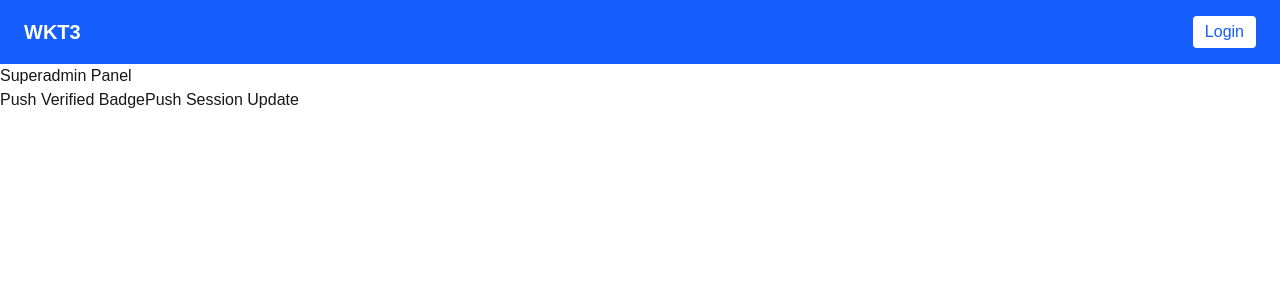
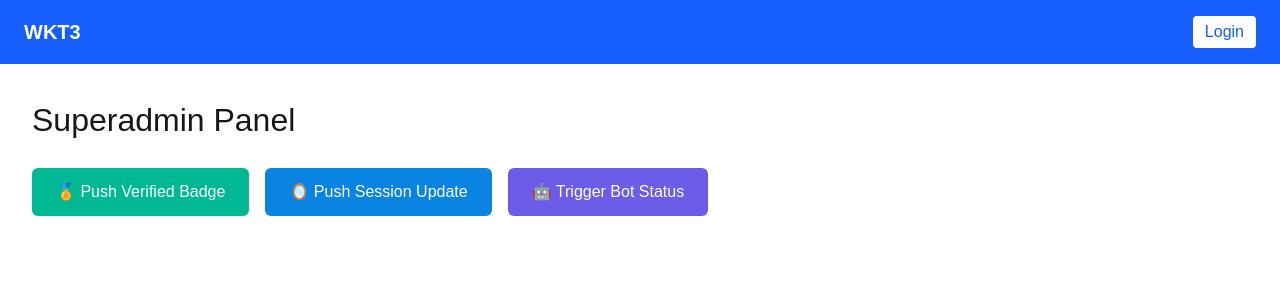
Before and after one commit to rajajobhikar/noorsaas, a Next.js app in the folder web/: page /dashboard/superadmin in a window 1280 px wide. Shown: the top 300 px of the page. Built offline with nearby package versions, Linux system fonts and the light colour scheme; no server answers.

Commit message:
dashoard bot made and also included in superadmin perfectly showing excellent college going girl features

```diff
--- a/web/src/app/api/socketio/route.ts
+++ b/web/src/app/api/socketio/route.ts
@@ -6,6 +6,13 @@ export const runtime = "edge";
 interface BadgeUpdate {
   userId: string;
   badge: "verified" | "fair" | "trusted";
+}
+interface BotUpdate {
+  _id: string;
+  name: string;
+  status: "online" | "offline" | "idle" | "busy";
+  task?: string;
+  lastPing: string;
 }
 
 
@@ -34,6 +41,12 @@ export async function GET() {
         io?.emit("badge_mirror", data);
       });
 
+      socket.on("bot_status", (data: BotUpdate) => {
+        console.log("🤖 Bot status update:", data);
+        io?.emit("bot_mirror", data);
+      });
+
+
       socket.on("audit_push", (data) => {
         console.log("📜 Audit received:", data);
         io?.emit("audit_update", data);
--- /dev/null
+++ b/web/src/app/dashboard/bots/page.tsx
@@ -0,0 +1,34 @@
+"use client";
+import { useState, useEffect } from "react";
+import { useBotSocket } from "@/lib-wkt3/socket/hooks/useBotSocket";
+import { BotStatus } from "@/types/Bot";
+
+export default function BotDashboard() {
+  const [bots, setBots] = useState<BotStatus[]>([]);
+
+  useBotSocket(setBots);
+
+  useEffect(() => {
+    fetch("/api/admin/bots")
+      .then((res) => res.json())
+      .then((data: BotStatus[]) => setBots(data));
+  }, []);
+
+  return (
+    <div>
+      <h1>Bot Status</h1>
+      {bots.length === 0 ? (
+        <p>🚫 No bots online</p>
+      ) : (
+        <ul>
+          {bots.map((b) => (
+            <li key={b._id}>
+              {b.name} — {b.status} — {b.task ?? "Idle"} —{" "}
+              {new Date(b.lastPing).toLocaleTimeString()}
+            </li>
+          ))}
+        </ul>
+      )}
+    </div>
+  );
+}
--- a/web/src/app/dashboard/superadmin/page.tsx
+++ b/web/src/app/dashboard/superadmin/page.tsx
@@ -25,11 +25,65 @@ export default function SuperadminPanel() {
     });
   };
 
+  const triggerBotStatus = () => {
+    socket.emit("bot_status", {
+      _id: "bot-001",
+      name: "wkt3-bot",
+      status: "online",
+      task: "auditing",
+      lastPing: new Date().toISOString(),
+    });
+  };
+
   return (
-    <div>
-      <h1>Superadmin Panel</h1>
-      <button onClick={triggerBadge}>Push Verified Badge</button>
-      <button onClick={triggerSession}>Push Session Update</button>
+    <div style={{ padding: "2rem", fontFamily: "sans-serif" }}>
+      <h1 style={{ fontSize: "2rem", marginBottom: "1.5rem" }}>
+        Superadmin Panel
+      </h1>
+
+      <div style={{ display: "flex", gap: "1rem", flexWrap: "wrap" }}>
+        <button
+          onClick={triggerBadge}
+          style={{
+            padding: "0.75rem 1.5rem",
+            backgroundColor: "#00b894",
+            color: "#fff",
+            border: "none",
+            borderRadius: "6px",
+            cursor: "pointer",
+          }}
+        >
+          🏅 Push Verified Badge
+        </button>
+
+        <button
+          onClick={triggerSession}
+          style={{
+            padding: "0.75rem 1.5rem",
+            backgroundColor: "#0984e3",
+            color: "#fff",
+            border: "none",
+            borderRadius: "6px",
+            cursor: "pointer",
+          }}
+        >
+          🪞 Push Session Update
+        </button>
+
+        <button
+          onClick={triggerBotStatus}
+          style={{
+            padding: "0.75rem 1.5rem",
+            backgroundColor: "#6c5ce7",
+            color: "#fff",
+            border: "none",
+            borderRadius: "6px",
+            cursor: "pointer",
+          }}
+        >
+          🤖 Trigger Bot Status
+        </button>
+      </div>
     </div>
   );
 }
--- /dev/null
+++ b/web/src/lib-wkt3/socket/hooks/useBotSocket.ts
@@ -0,0 +1,21 @@
+import { useEffect } from "react";
+import { socket } from "../client";
+import { BotStatus } from "@/types/Bot";
+
+export function useBotSocket(
+  setBots: React.Dispatch<React.SetStateAction<BotStatus[]>>
+) {
+  useEffect(() => {
+    socket.on("bot_mirror", (data: BotStatus) => {
+      console.log("🤖 Live bot update:", data);
+      setBots((prev) => {
+        const filtered = prev.filter((b) => b._id !== data._id);
+        return [data, ...filtered];
+      });
+    });
+
+    return () => {
+      socket.off("bot_mirror");
+    };
+  }, [setBots]);
+}
--- /dev/null
+++ b/web/src/types/Bot.ts
@@ -0,0 +1,7 @@
+export interface BotStatus {
+  _id: string;
+  name: string;
+  status: "online" | "offline" | "idle" | "busy";
+  task?: string;
+  lastPing: string;
+}
```
